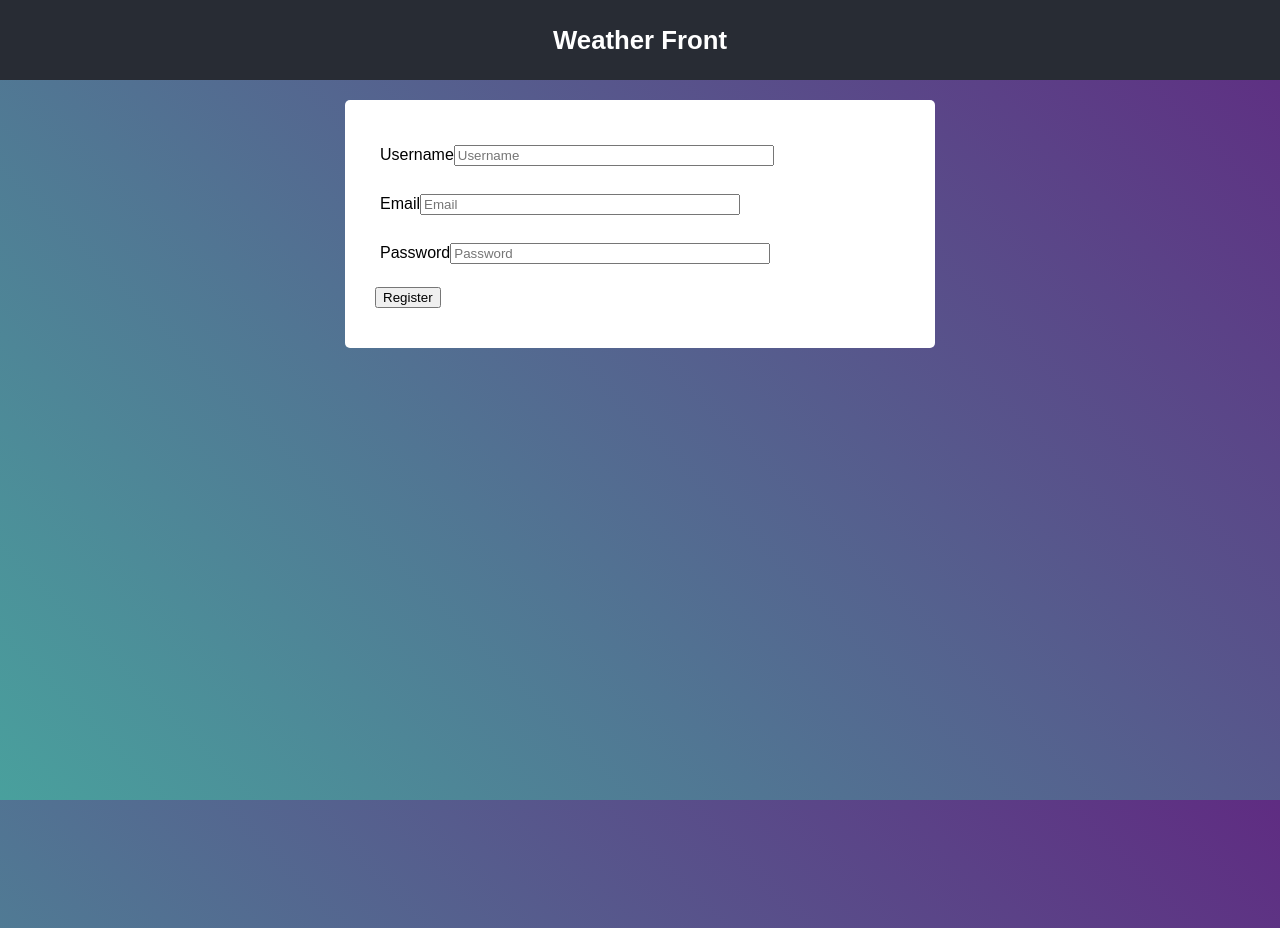
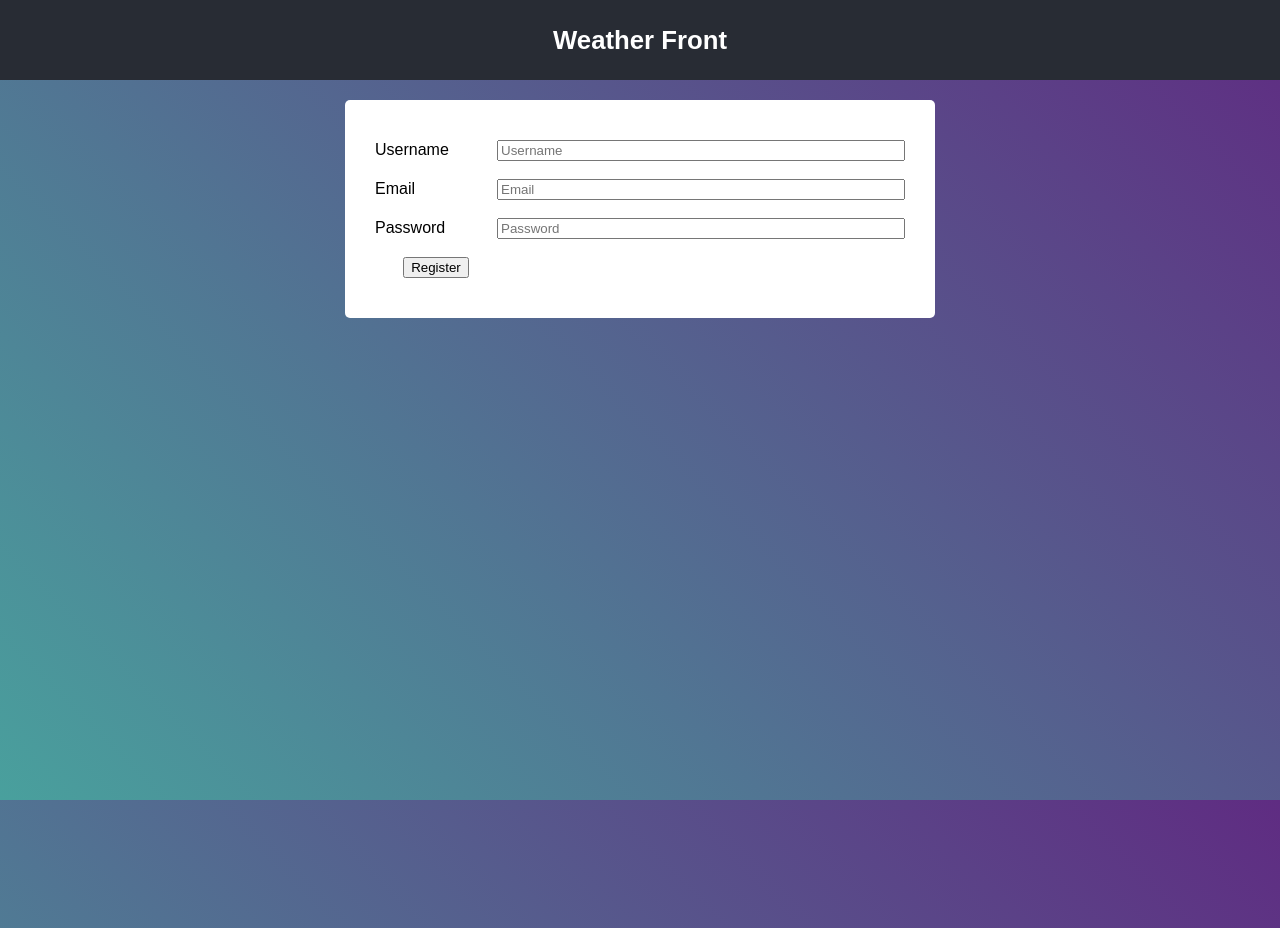
Before and after one commit to SunRises-On/WeatherApp, a React (Create React App) app in the folder frontend/: page /register in a window 1280 px wide. Built offline with nearby package versions, Linux system fonts and the light colour scheme.

Commit message:
Add css width.

```diff
--- a/frontend/src/component/style/RegFormStyle.css
+++ b/frontend/src/component/style/RegFormStyle.css
@@ -17,7 +17,7 @@ body{
 .form-body{
     text-align: left;
     padding: 20px 10px;
-    /* display:table;  */
+    display:table;
 }
 
 .form-body > *{
@@ -26,17 +26,17 @@ body{
 
 .form__label{
     position: relative;
-    width: 40%;
-    /* display: table-cell; */
+    width: 150px;
+    display: table-cell;
 }
 
 .form__input{
     position: relative;
-    width: 60%;
-
+    width: 400px;
+    display: table-cell;
 }
 
-/* .username{
+.username{
     display:table-row;
 }
 .email{
@@ -44,7 +44,7 @@ body{
 }
 .password{
     display: table-row;
-}  */
+}
 /* .email>.form__label{
     padding-right: 40px;
 } */
```
Also changed, not shown: 2 other files (tests, documents, lock files or other folders).
